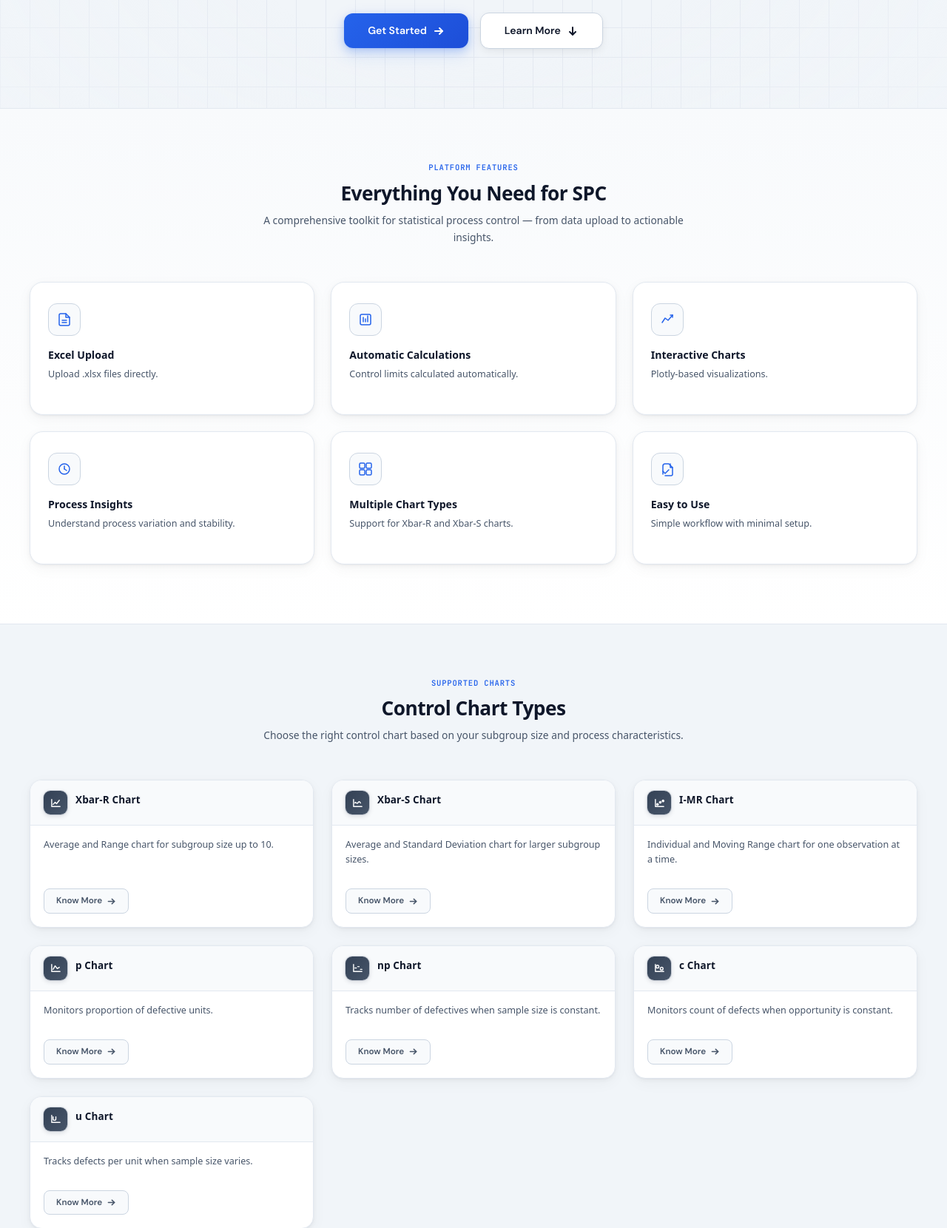
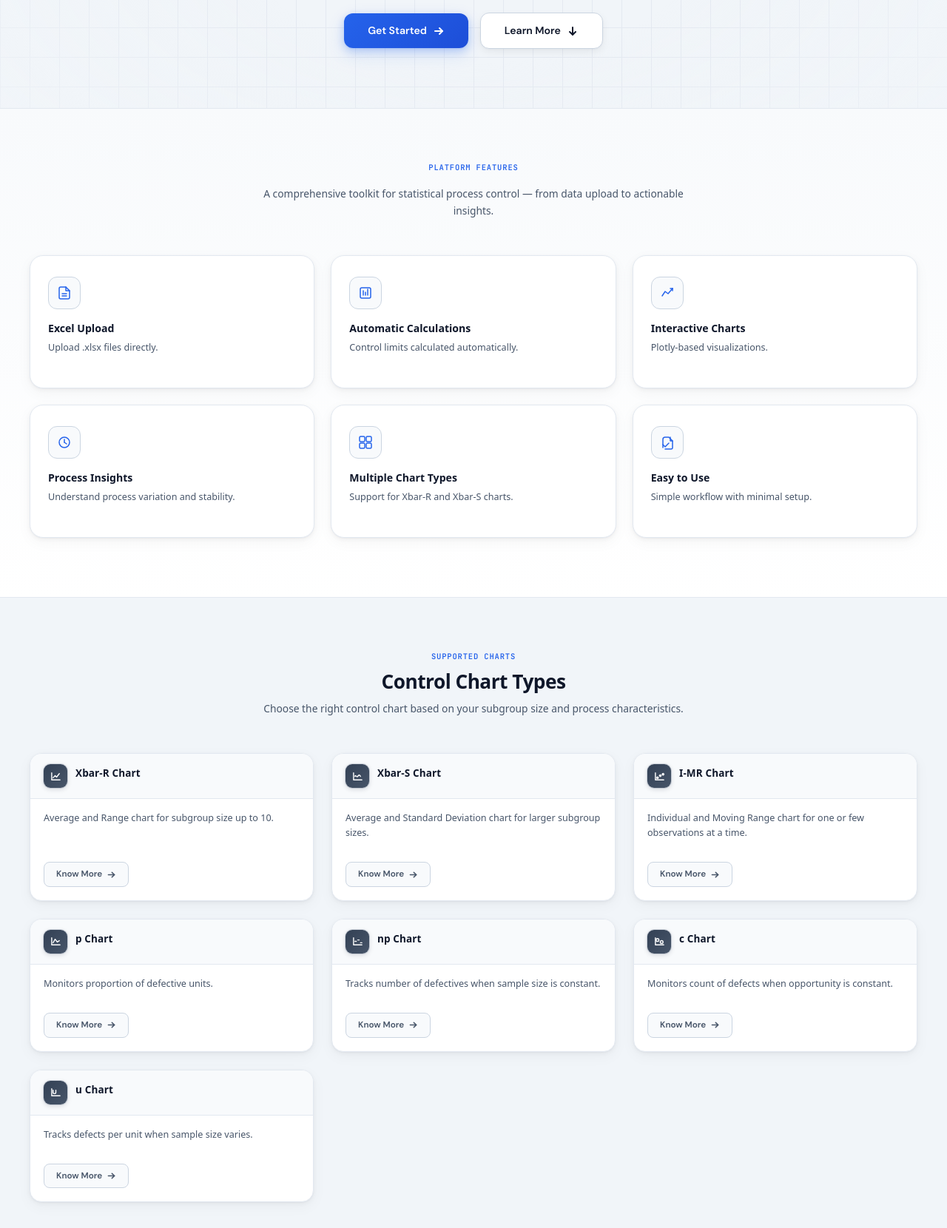
Before and after one commit to Aniket182001/spc-web-app, a Flask app: page / in a window 1280 px wide. Shown: the part 403-2063 px from the top of the page at 74% size. Run offline with Flask 3, Linux system fonts and the light colour scheme; some libraries are stand-ins or nearby versions.

Commit message:
Update homepage content: remove platform features heading, adjust spacing, and update I-MR Chart card description

```diff
--- a/templates/home.html
+++ b/templates/home.html
@@ -303,6 +303,7 @@
   }
 
   .features-header .home-section-subtitle {
+    margin-top: 16px;
     margin-left: auto;
     margin-right: auto;
   }
@@ -1112,7 +1113,6 @@
 <section class="features home-section" id="features">
   <div class="features-header">
     <div class="home-section-eyebrow">Platform Features</div>
-    <h2 class="home-section-title">Everything You Need for SPC</h2>
     <p class="home-section-subtitle">
       A comprehensive toolkit for statistical process control — from data upload to actionable insights.
     </p>
@@ -1268,7 +1268,7 @@
         <h3>I-MR Chart</h3>
       </div>
       <div class="chart-card-body">
-        <p>Individual and Moving Range chart for one observation at a time.</p>
+        <p>Individual and Moving Range chart for one or few observations at a time.</p>
         <a href="{{ url_for('chart_info.chart_info_detail', chart_type='imr') }}" class="btn-know-more">
           Know More
           <svg viewBox="0 0 16 16" fill="none" stroke="currentColor" stroke-width="2" stroke-linecap="round" stroke-linejoin="round"><line x1="3" y1="8" x2="13" y2="8"/><polyline points="9 4 13 8 9 12"/></svg>
```
